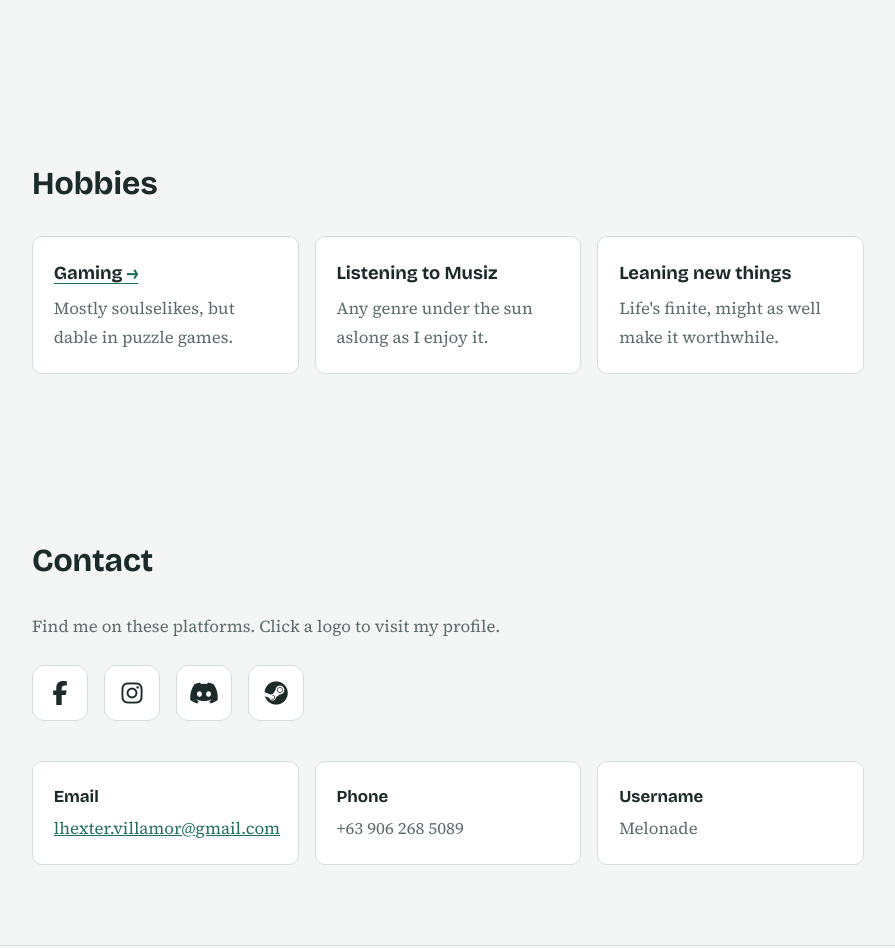
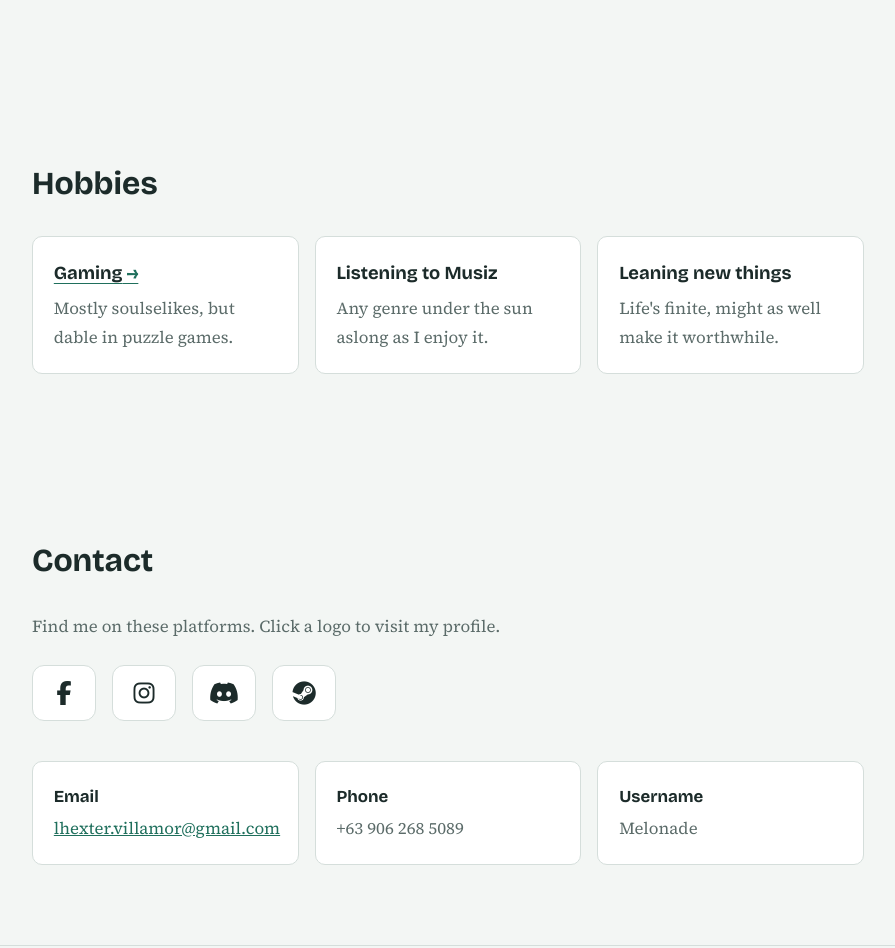
Before and after one commit to Melonade07/portfolio, a plain HTML site: page index.html in a window 1280 px wide. Shown: the part 2244-3192 px from the top of the page, without its empty margins (192-1087 px from the left). Drawn offline with nearby package versions, Linux system fonts and the light colour scheme.

Commit message:
Update style.css

```diff
--- a/style.css
+++ b/style.css
@@ -131,7 +131,7 @@ h3 { font-size: 1.15rem; }
 .socials { display: flex; flex-wrap: wrap; gap: 1rem; margin-bottom: 2.5rem; }
 .social {
   display: grid; place-items: center;
-  width: 3.5rem; height: 3.5rem;
+  width: 4rem; height: 3.5rem;
   font-size: 1.5rem; text-decoration: none; color: var(--text);
   background: var(--surface); border: 1px solid var(--line); border-radius: 12px;
   transition: transform 0.2s, background 0.2s, color 0.2s, border-color 0.2s;
```
